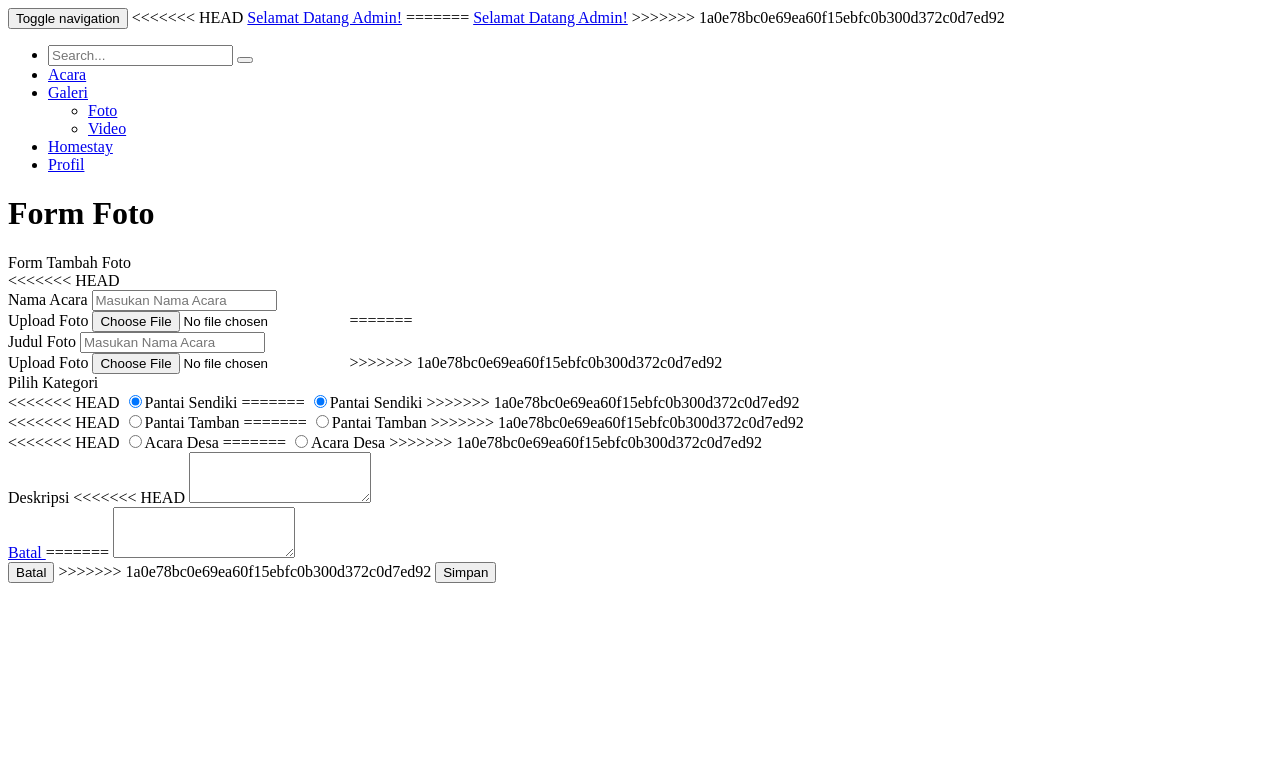
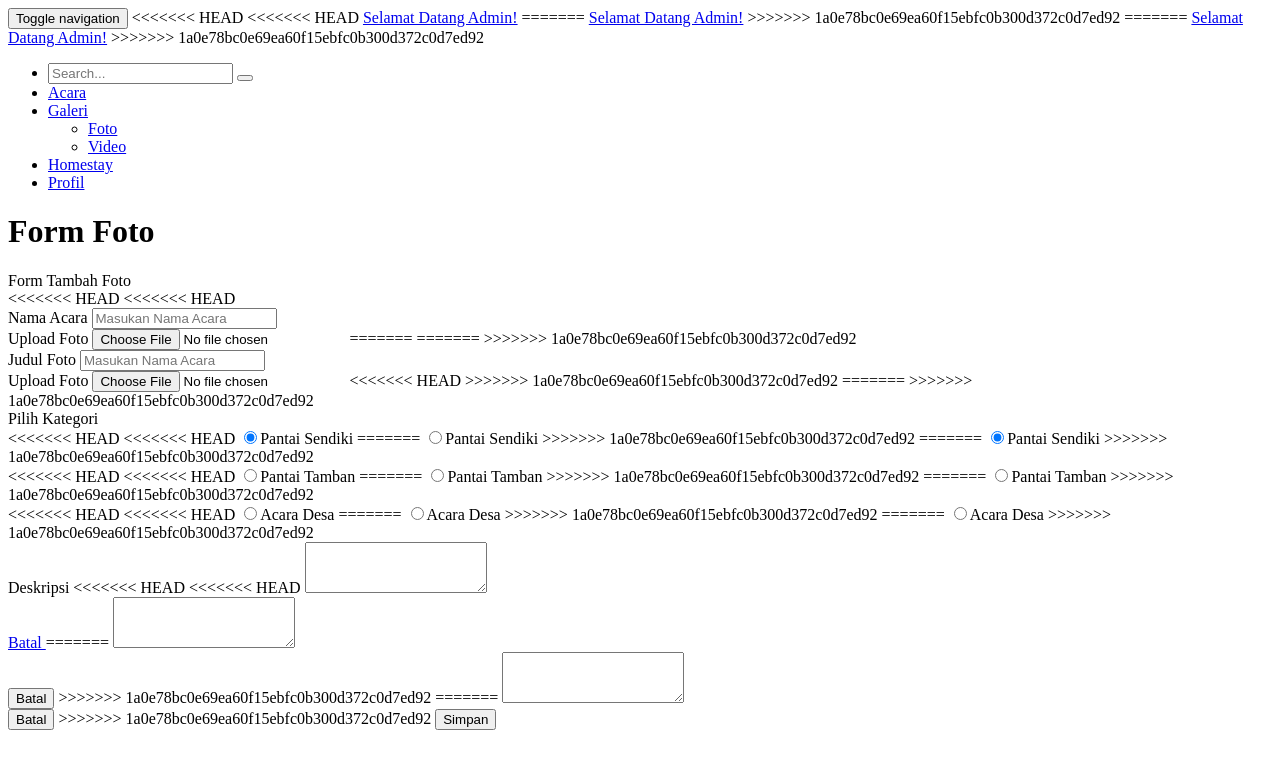
Before and after one commit to bondanyudis/KKNTambakrejo, a CodeIgniter app: the page made by application/views/Admin/FormFoto.php in a window 1280 px wide. Shown: the top 769 px of the page. Run offline with CodeIgniter, Linux system fonts and the light colour scheme; some libraries are stand-ins or nearby versions.

Commit message:
tambahan

```diff
--- a/application/controllers/C_admin.php
+++ b/application/controllers/C_admin.php
@@ -48,6 +48,7 @@ class C_admin extends CI_Controller{
 		$this->load->view('partials\HeadAdmin');
 		$this->load->view('Admin\FormAcara');
 	}
+<<<<<<< HEAD
 <<<<<<< HEAD
 
 	function FormFoto(){
@@ -197,6 +198,9 @@ class C_admin extends CI_Controller{
 =======
 >>>>>>> 1a0e78bc0e69ea60f15ebfc0b300d372c0d7ed92
 
+=======
+
+>>>>>>> 1a0e78bc0e69ea60f15ebfc0b300d372c0d7ed92
 	function FormFoto(){
 		$this->load->view('partials\HeadAdmin');
 		$this->load->view('Admin\FormFoto');
--- a/application/views/Admin/FormFoto.php
+++ b/application/views/Admin/FormFoto.php
@@ -13,7 +13,11 @@
                     <span class="icon-bar"></span>
                 </button>
 <<<<<<< HEAD
+<<<<<<< HEAD
                 <a class="navbar-brand" href="<?php echo base_url('index.php/C_admin/index') ?>">Selamat Datang Admin!</a>
+=======
+                <a class="navbar-brand" href="index.html">Selamat Datang Admin!</a>
+>>>>>>> 1a0e78bc0e69ea60f15ebfc0b300d372c0d7ed92
 =======
                 <a class="navbar-brand" href="index.html">Selamat Datang Admin!</a>
 >>>>>>> 1a0e78bc0e69ea60f15ebfc0b300d372c0d7ed92
@@ -83,6 +87,7 @@
                             <div class="row">
                                 <div class="col-lg-12">
 <<<<<<< HEAD
+<<<<<<< HEAD
                                     <form role="form"  action="<?php  echo base_url('index.php/C_admin/TambahFoto')  ?>" method='post'  enctype="multipart/form-data">
                                             <div class="form-group">
                                             <label>Nama Acara</label>
@@ -92,6 +97,8 @@
                                             <label>Upload Foto</label>
                                             <input type="file" name="foto">
 =======
+=======
+>>>>>>> 1a0e78bc0e69ea60f15ebfc0b300d372c0d7ed92
                                     <form role="form">
                                         <div class="form-group">
                                             <label>Judul Foto</label>
@@ -100,6 +107,9 @@
                                         <div class="form-group">
                                             <label>Upload Foto</label>
                                             <input type="file">
+<<<<<<< HEAD
+>>>>>>> 1a0e78bc0e69ea60f15ebfc0b300d372c0d7ed92
+=======
 >>>>>>> 1a0e78bc0e69ea60f15ebfc0b300d372c0d7ed92
                                         </div>
                                         <div class="form-group">
@@ -107,7 +117,11 @@
                                             <div class="radio">
                                                 <label>
 <<<<<<< HEAD
+<<<<<<< HEAD
                                                     <input type="radio" name="kategori" id="optionsRadios1" value="Pantai Sendiki" checked>Pantai Sendiki
+=======
+                                                    <input type="radio" name="optionsRadios" id="optionsRadios1" value="option1" checked>Pantai Sendiki
+>>>>>>> 1a0e78bc0e69ea60f15ebfc0b300d372c0d7ed92
 =======
                                                     <input type="radio" name="optionsRadios" id="optionsRadios1" value="option1" checked>Pantai Sendiki
 >>>>>>> 1a0e78bc0e69ea60f15ebfc0b300d372c0d7ed92
@@ -116,7 +130,11 @@
                                             <div class="radio">
                                                 <label>
 <<<<<<< HEAD
+<<<<<<< HEAD
                                                     <input type="radio" name="kategori" id="optionsRadios2" value="Pantai Tamban">Pantai Tamban
+=======
+                                                    <input type="radio" name="optionsRadios" id="optionsRadios2" value="option2">Pantai Tamban
+>>>>>>> 1a0e78bc0e69ea60f15ebfc0b300d372c0d7ed92
 =======
                                                     <input type="radio" name="optionsRadios" id="optionsRadios2" value="option2">Pantai Tamban
 >>>>>>> 1a0e78bc0e69ea60f15ebfc0b300d372c0d7ed92
@@ -125,7 +143,11 @@
                                             <div class="radio">
                                                 <label>
 <<<<<<< HEAD
+<<<<<<< HEAD
                                                     <input type="radio" name="kategori" id="optionsRadios3" value="Pantai Tamban">Acara Desa
+=======
+                                                    <input type="radio" name="optionsRadios" id="optionsRadios3" value="option3">Acara Desa
+>>>>>>> 1a0e78bc0e69ea60f15ebfc0b300d372c0d7ed92
 =======
                                                     <input type="radio" name="optionsRadios" id="optionsRadios3" value="option3">Acara Desa
 >>>>>>> 1a0e78bc0e69ea60f15ebfc0b300d372c0d7ed92
@@ -135,10 +157,16 @@
                                         <div class="form-group">
                                             <label>Deskripsi</label>
 <<<<<<< HEAD
+<<<<<<< HEAD
                                             <textarea class="form-control" rows="3" name="deskripsi"></textarea>
                                         </div>
                                         <a href="<?php  echo base_url().'index.php/C_admin/Foto'  ?>" type="reset" class="btn btn-danger pull-right">
                                         <i class="fa fa-times"></i> Batal </a>
+=======
+                                            <textarea class="form-control" rows="3"></textarea>
+                                        </div>
+                                        <button type="reset" class="btn btn-danger pull-right"><i class="fa fa-times"></i> Batal</button>
+>>>>>>> 1a0e78bc0e69ea60f15ebfc0b300d372c0d7ed92
 =======
                                             <textarea class="form-control" rows="3"></textarea>
                                         </div>
--- a/application/views/Admin/Homestay.php
+++ b/application/views/Admin/Homestay.php
@@ -15,7 +15,11 @@
                     <span class="icon-bar"></span>
                 </button>
 <<<<<<< HEAD
+<<<<<<< HEAD
                 <a class="navbar-brand" href="<?php echo base_url('index.php/C_admin/index') ?>">Selamat Datang Admin!</a>
+=======
+                <a class="navbar-brand" href="index.html">Selamat Datang Admin!</a>
+>>>>>>> 1a0e78bc0e69ea60f15ebfc0b300d372c0d7ed92
 =======
                 <a class="navbar-brand" href="index.html">Selamat Datang Admin!</a>
 >>>>>>> 1a0e78bc0e69ea60f15ebfc0b300d372c0d7ed92
--- a/application/views/Admin/Profil.php
+++ b/application/views/Admin/Profil.php
@@ -46,7 +46,11 @@
                     <span class="icon-bar"></span>
                 </button>
 <<<<<<< HEAD
+<<<<<<< HEAD
                 <a class="navbar-brand" href="<?php echo base_url('index.php/C_admin/index') ?>">Selamat Datang Admin!</a>
+=======
+                <a class="navbar-brand" href="index.html">Selamat Datang Admin!</a>
+>>>>>>> 1a0e78bc0e69ea60f15ebfc0b300d372c0d7ed92
 =======
                 <a class="navbar-brand" href="index.html">Selamat Datang Admin!</a>
 >>>>>>> 1a0e78bc0e69ea60f15ebfc0b300d372c0d7ed92
--- a/application/views/Admin/video.php
+++ b/application/views/Admin/video.php
@@ -15,7 +15,11 @@
                     <span class="icon-bar"></span>
                 </button>
 <<<<<<< HEAD
+<<<<<<< HEAD
                 <a class="navbar-brand" href="<?php echo base_url('index.php/C_admin/index') ?>">Selamat Datang Admin!</a>
+=======
+                <a class="navbar-brand" href="index.html">Selamat Datang Admin!</a>
+>>>>>>> 1a0e78bc0e69ea60f15ebfc0b300d372c0d7ed92
 =======
                 <a class="navbar-brand" href="index.html">Selamat Datang Admin!</a>
 >>>>>>> 1a0e78bc0e69ea60f15ebfc0b300d372c0d7ed92
```
Also changed, not shown: application/views/Admin/Adminindex.php (+14 -0 lines), application/views/Admin/FormAcara.php (+28 -0 lines), application/views/Admin/FormVideo.php (+12 -0 lines), application/views/Admin/Foto.php (+10 -0 lines).
